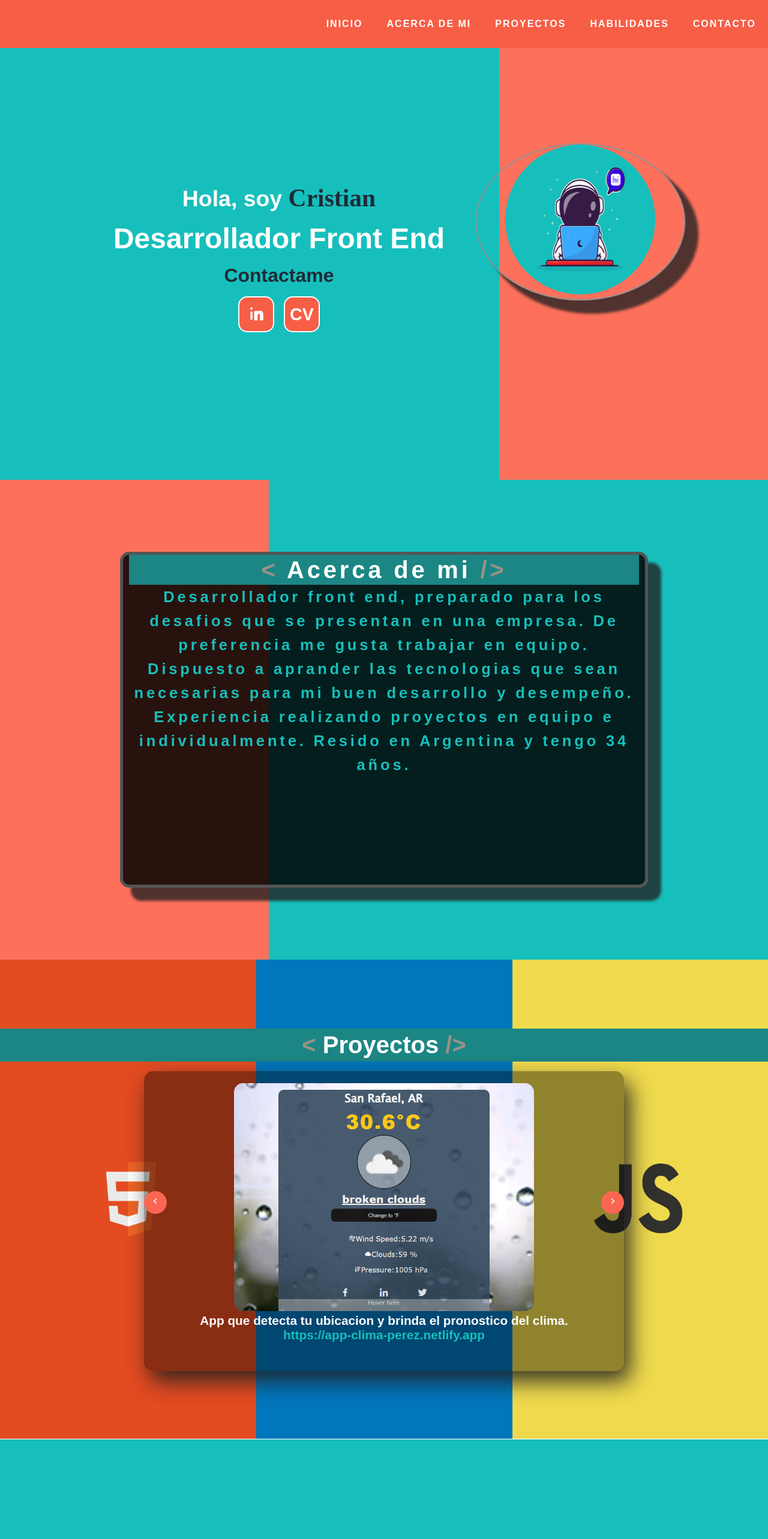
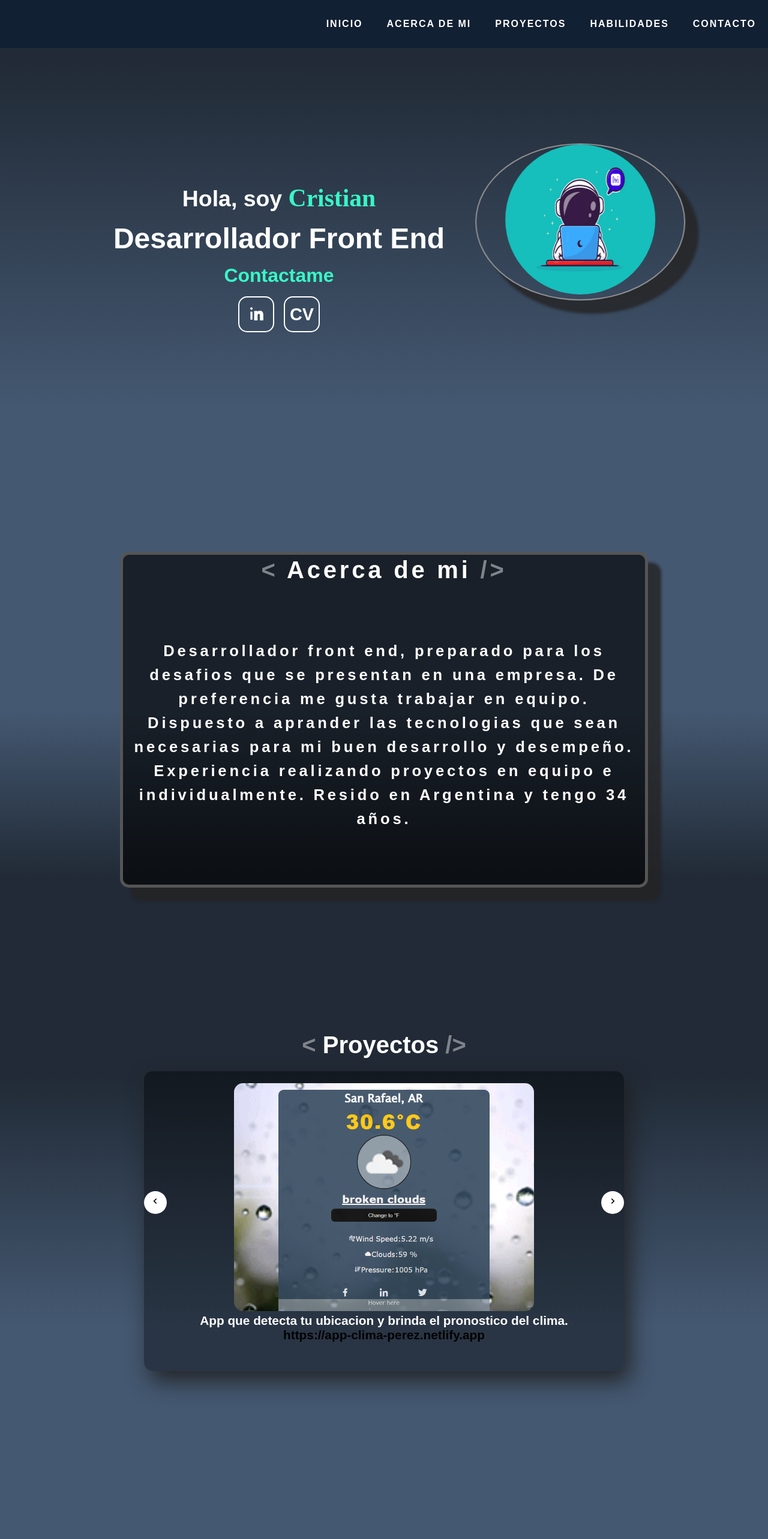
Before and after one commit to CrisPer1988/portafolio-react, a React (Vite) app: page / in a window 1280 px wide. Shown: the top 2566 px of the page at 60% size. Built offline with nearby package versions, Linux system fonts and the light colour scheme.

Commit message:
cambio fondo

```diff
--- a/src/App.css
+++ b/src/App.css
@@ -4,7 +4,7 @@ text-align: center;
 
 .title {
     color: #ffffff;
-    background-color: #1c8685 ;
+    /* background-color: #1c8685 ; */
 
     padding: 5px;
     font-size: 2.5rem;
@@ -20,9 +20,9 @@ text-align: center;
 
 @keyframes translateCorchetes {
 
-    0% {color: rgba(253,113,92,1)}
-    50% {color: #16bfbc}
-     100% {color: rgba(253,113,92,1)}
+    0% {color: rgba(33,42,54,1)}
+    50% {color: #ffffff}
+     100% {color: rgba(33,42,54,1)}
 }
 
 @media (max-width: 800px) {
--- a/src/components/styles/acercaDeMi.css
+++ b/src/components/styles/acercaDeMi.css
@@ -1,22 +1,23 @@
 .contentainer__acercaDeMi {
     display: grid;
-    gap: 1rem;
     width: 100%;
     min-height: 100vh;
     padding: 0 180px;
     letter-spacing: 0.3rem;
     font-size:1.6rem;
     line-height: 2.5rem;
-    background: linear-gradient(90deg,rgba(253,113,92,1)  35%, #16bfbc 35%);
-    color: #16bfbc;
+    /* background: linear-gradient(90deg,rgba(253,113,92,1)  35%, #16bfbc 35%); */
+    background: linear-gradient(0deg, rgba(33,42,54,1) 17%, rgba(68,88,113,1) 52%);
+
 
 
 }
 
 .content__info-acercaDeMi {
+    display: grid;
     border: 5px solid rgb(85, 85, 85);
     border-radius: 15px;
-    background-color: rgba(0, 0, 0, 0.842);
+    background-color: rgba(0, 0, 0, 0.637);
     box-shadow: 20px 20px 4px 2px rgba(36, 35, 35, 0.8);
     margin: 120px 20px;
     padding: 0 10px;
--- a/src/components/styles/contacto.css
+++ b/src/components/styles/contacto.css
@@ -5,7 +5,8 @@
     justify-content: center;
     align-items: center;
     gap: 2rem;
-    background: #16bfbc ;
+    /* background: #16bfbc ; */
+    background-color: #0f1e31;
     user-select: none;
 
 }
@@ -13,8 +14,6 @@
 .title__contacto {
     border-radius: 0;
     width: 100%;
-
-
 }
 
 .content__icon-contact {
@@ -41,7 +40,7 @@
     justify-content: center;
     align-items: center;
     font-size: 5rem;
-    color: #e0e0e0;
+    color: #20aa20;
     border-radius: 50%;
     aspect-ratio: 1;
     animation: giro 2s infinite;
--- a/src/components/styles/habilidades.css
+++ b/src/components/styles/habilidades.css
@@ -6,7 +6,8 @@
     gap: 2rem;
     font-size: 1.8rem;
     height: 100vh;
-    background: linear-gradient(180deg,#16bfbc  50%, rgba(253,113,92,1) 50%);
+    /* background: linear-gradient(180deg,#16bfbc  50%, rgba(253,113,92,1) 50%); */
+    background: linear-gradient(0deg, rgba(33,42,54,1) 17%, rgba(68,88,113,1) 52%);
 }
 
 
@@ -43,7 +44,7 @@
 
 .habilidades__img:hover {
     scale: 1.2;
-    background-color: rgb(60, 204, 79);
+    background-color: rgb(45, 36, 129);
     border-color: rgb(122, 122, 122);
 }
 
--- a/src/components/styles/header.css
+++ b/src/components/styles/header.css
@@ -1,5 +1,7 @@
 .container__header {
-    background: linear-gradient(90deg, #16bfbc 65%, rgba(253,113,92,1) 35%);
+    /* background: linear-gradient(90deg, #16bfbc 65%, rgba(253,113,92,1) 35%); */
+    /* background-color: #212a36; */
+    background: linear-gradient(0deg, rgba(68,88,113,1) 15%, rgba(33,42,54,1) 87%);
     min-height: 100vh;
     display: flex;
     justify-content: center;
@@ -28,7 +30,7 @@
 }
 
 .title__contacto-header {
-    color: #212a36;
+    color: rgb(56, 247, 199);
 }
 
 .icons__header {
@@ -43,7 +45,7 @@
     color: white;
     font-size: 1.8rem;
     font-weight: bold;
-    background-color: #f75e46;
+    /* background-color: #f75e46; */
 }
 
 .icons__header:hover {
@@ -83,7 +85,8 @@
 
 
 .header__info span {
-    color: #212a36;
+    /* color: #212a36; */
+    color: rgb(56, 247, 199);
     font-size: 2.6rem;
     font-family:cursive;
 }
--- a/src/components/styles/navBar.css
+++ b/src/components/styles/navBar.css
@@ -3,7 +3,8 @@
     justify-content: end;
     width: 100%;
     height: 80px;
-    background-color: #f75e46;
+    /* background-color: #f75e46; */
+    background-color: #212a36;
     position: fixed;
     z-index: 3000;
     user-select: none;
@@ -20,7 +21,8 @@
     letter-spacing: 2px;
     font-weight: bold;
     gap: 2.5rem;
-    background: #f75e46;
+    /* background: #f75e46; */
+    background-color: #122033;
     color: rgb(255, 255, 255);
 }
 
--- a/src/components/styles/portafolio.css
+++ b/src/components/styles/portafolio.css
@@ -6,9 +6,10 @@
     flex-direction: column;
     justify-content: center;
     align-items: center;
-    background-image: url("/images/habilidades.png");
+    /* background-image: url("/images/habilidades.png");
     background-repeat: no-repeat;
-    background-size: 100% 100%;
+    background-size: 100% 100%; */
+    background: linear-gradient(0deg, rgba(68,88,113,1) 24%, rgba(33,42,54,1) 76%);
     gap: 1rem;
 }
 
@@ -60,8 +61,8 @@
     position: absolute;
     top: 40%;
     cursor: pointer;
-    background-color: #fa6652;
-    color: white;
+    background-color: #ffffff;
+    color: rgb(0, 0, 0);
     z-index: 1;
     border: none;
 }
@@ -86,11 +87,11 @@
 }
 
 .content__links a {
-    color: #16bfbc;
+    color: #000000;
 }
 
 .content__links a:hover {
-    background-color: #ee7a1c;
+    background-color: #000000;
     color: white;
 }
 
```
